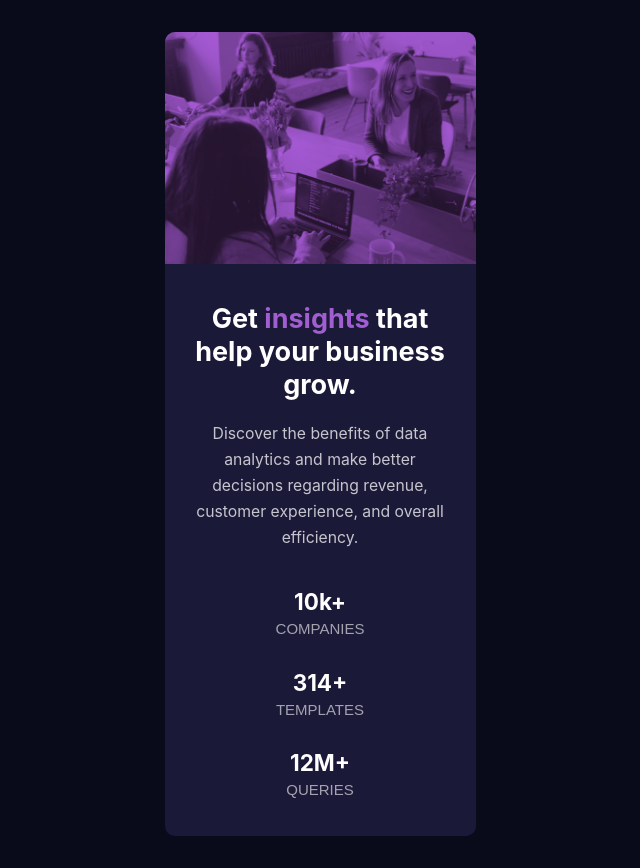
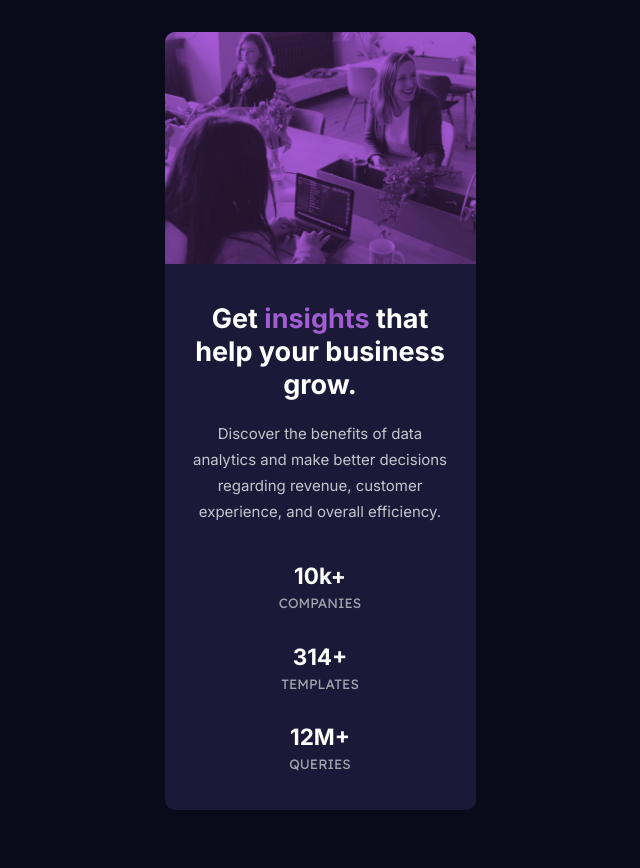
Before and after one commit to Raink31/05-Stats-preview-card-component, a plain HTML site: page index.html in a window 1280 px wide. Shown: the whole page, without its empty margins (320-960 px from the left). After the commit the page ends 842 px from the top, so only its background shows below. Drawn offline with Linux system fonts and the light colour scheme.

Commit message:
Add files via upload

```diff
--- a/index.html
+++ b/index.html
@@ -6,6 +6,10 @@
     <meta name="viewport" content="width=device-width, initial-scale=1.0">
     <link rel="stylesheet" href="style.css">
     <link rel="icon" type="image/png" sizes="32x32" href="assets/images/favicon-32x32.png">
+    <style>
+        @import url('https://fonts.googleapis.com/css2?family=Inter:wght@400;700&display=swap');
+        @import url('https://fonts.googleapis.com/css2?family=Lexend+Deca&display=swap');
+    </style>
     <title>Frontend Mentor | Stats preview card component</title>
 </head>
 <body>
--- a/style.css
+++ b/style.css
@@ -4,16 +4,10 @@
     box-sizing: border-box;
 }
 
-/* POLICES */
-
-@import url('https://fonts.googleapis.com/css2?family=Inter:wght@400;700&display=swap');
-@import url('https://fonts.googleapis.com/css2?family=Lexend+Deca&display=swap');
-
 /* CSS */
 
 body{
     font-size: 15px;
-    min-width: 100vw;
     min-height: 100vh;
     display: flex;
     align-items: center;
@@ -78,7 +72,7 @@ span{
     color: hsla(0, 0%, 100%, 0.75);
     font-weight: 400;
     line-height: 26px;
-    font-size: 1.05em;
+    font-size: 1em;
     padding-bottom: 2%;
 }
 
@@ -98,4 +92,5 @@ span{
     margin-top: 2%;
     font-family: 'Lexend Deca', sans-serif;
     color: hsla(0, 0%, 100%, 0.6);
+    font-size: 0.9em;
 }
```
